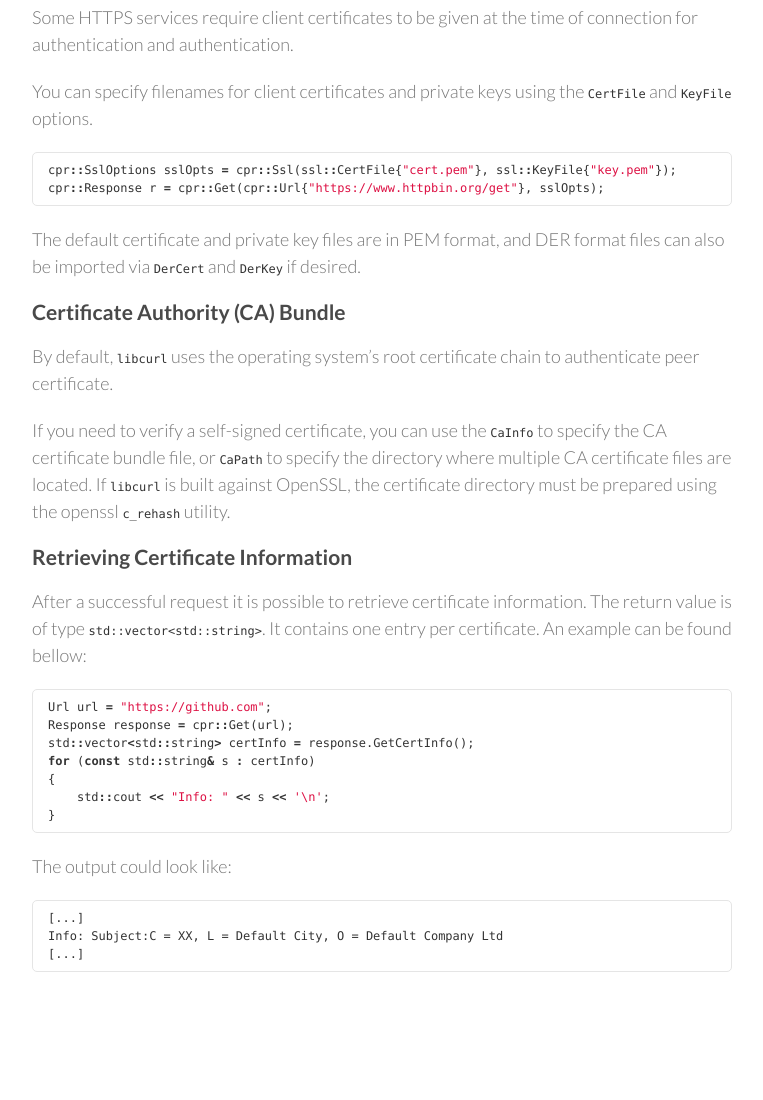
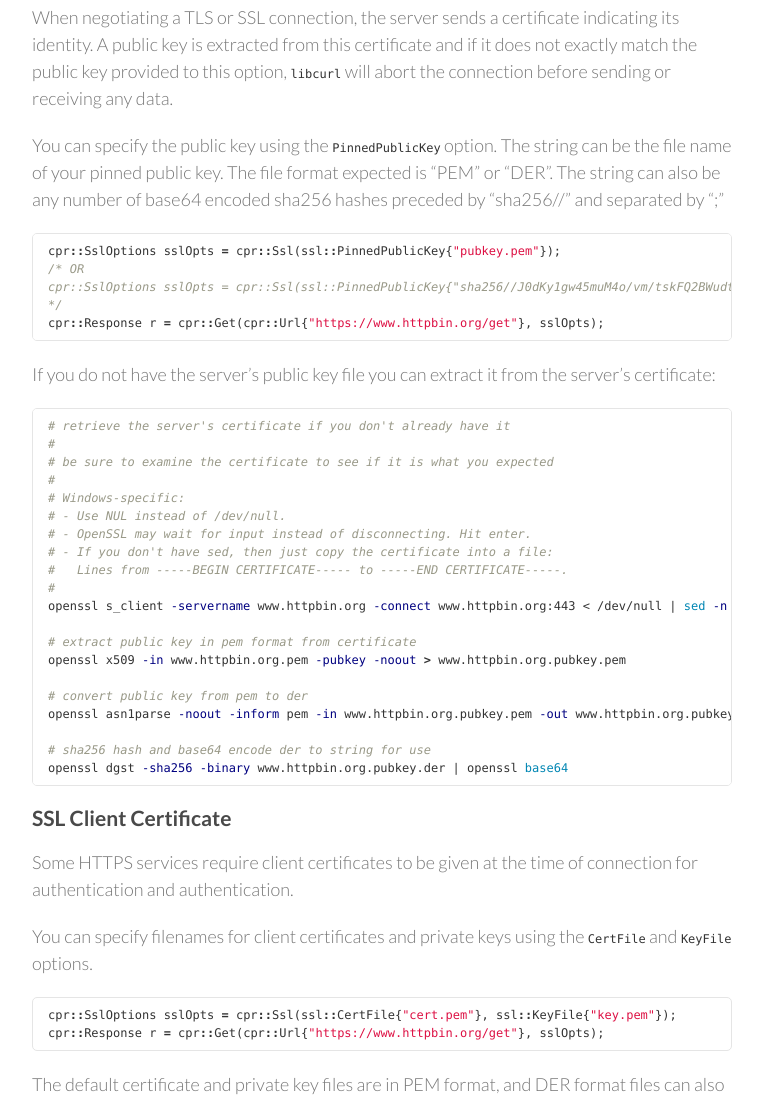
Before and after one commit to libcpr/cpr, a Jekyll site: the page built from advanced-usage.md, in a window 1280 px wide and 1400 px high, scrolled down 13397 px. Shown: the part 300-1400 px from the top of the window, without its empty margins (388-1151 px from the left). Built offline with Jekyll 4.4.1, drawn with Linux system fonts in a browser that asks for light colours; nearby versions of some CDN libraries; before the commit the page ends 14739 px from its top, so only the background shows below that; grey boxes are pictures that could not be loaded.

Commit message:
Add documentation for Pinned Public Key

````diff
--- a/advanced-usage.md
+++ b/advanced-usage.md
@@ -614,6 +614,49 @@ If you wish to connect to a server that uses a self-signed certificate, you can
 * `VerifyPeer`: the authenticity of the peer's certificate.
 * `VerifyStatus`: the status of the server cert using the "Certificate Status Request" TLS extension (aka. OCSP stapling). (libcurl 7.41.0)
 
+### Pinned Public Key
+
+When negotiating a TLS or SSL connection, the server sends a certificate indicating its identity.
+A public key is extracted from this certificate and if it does not exactly match the public key provided to this option,
+`libcurl` will abort the connection before sending or receiving any data.
+
+You can specify the public key using the `PinnedPublicKey` option.
+The string can be the file name of your pinned public key. The file format expected is "PEM" or "DER".
+The string can also be any number of base64 encoded sha256 hashes preceded by "sha256//" and separated by ";"
+
+```c++
+cpr::SslOptions sslOpts = cpr::Ssl(ssl::PinnedPublicKey{"pubkey.pem"});
+/* OR
+cpr::SslOptions sslOpts = cpr::Ssl(ssl::PinnedPublicKey{"sha256//J0dKy1gw45muM4o/vm/tskFQ2BWudtp9XLxaW7OtowQ="});
+*/
+cpr::Response r = cpr::Get(cpr::Url{"https://www.httpbin.org/get"}, sslOpts);
+```
+
+If you do not have the server's public key file you can extract it from the server's certificate:
+
+``` bash
+# retrieve the server's certificate if you don't already have it
+#
+# be sure to examine the certificate to see if it is what you expected
+#
+# Windows-specific:
+# - Use NUL instead of /dev/null.
+# - OpenSSL may wait for input instead of disconnecting. Hit enter.
+# - If you don't have sed, then just copy the certificate into a file:
+#   Lines from -----BEGIN CERTIFICATE----- to -----END CERTIFICATE-----.
+#
+openssl s_client -servername www.httpbin.org -connect www.httpbin.org:443 < /dev/null | sed -n "/-----BEGIN/,/-----END/p" > www.httpbin.org.pem
+
+# extract public key in pem format from certificate
+openssl x509 -in www.httpbin.org.pem -pubkey -noout > www.httpbin.org.pubkey.pem
+
+# convert public key from pem to der
+openssl asn1parse -noout -inform pem -in www.httpbin.org.pubkey.pem -out www.httpbin.org.pubkey.der
+
+# sha256 hash and base64 encode der to string for use
+openssl dgst -sha256 -binary www.httpbin.org.pubkey.der | openssl base64
+```
+
 ### SSL Client Certificate
 
 Some HTTPS services require client certificates to be given at the time of connection for authentication and authentication.
````
